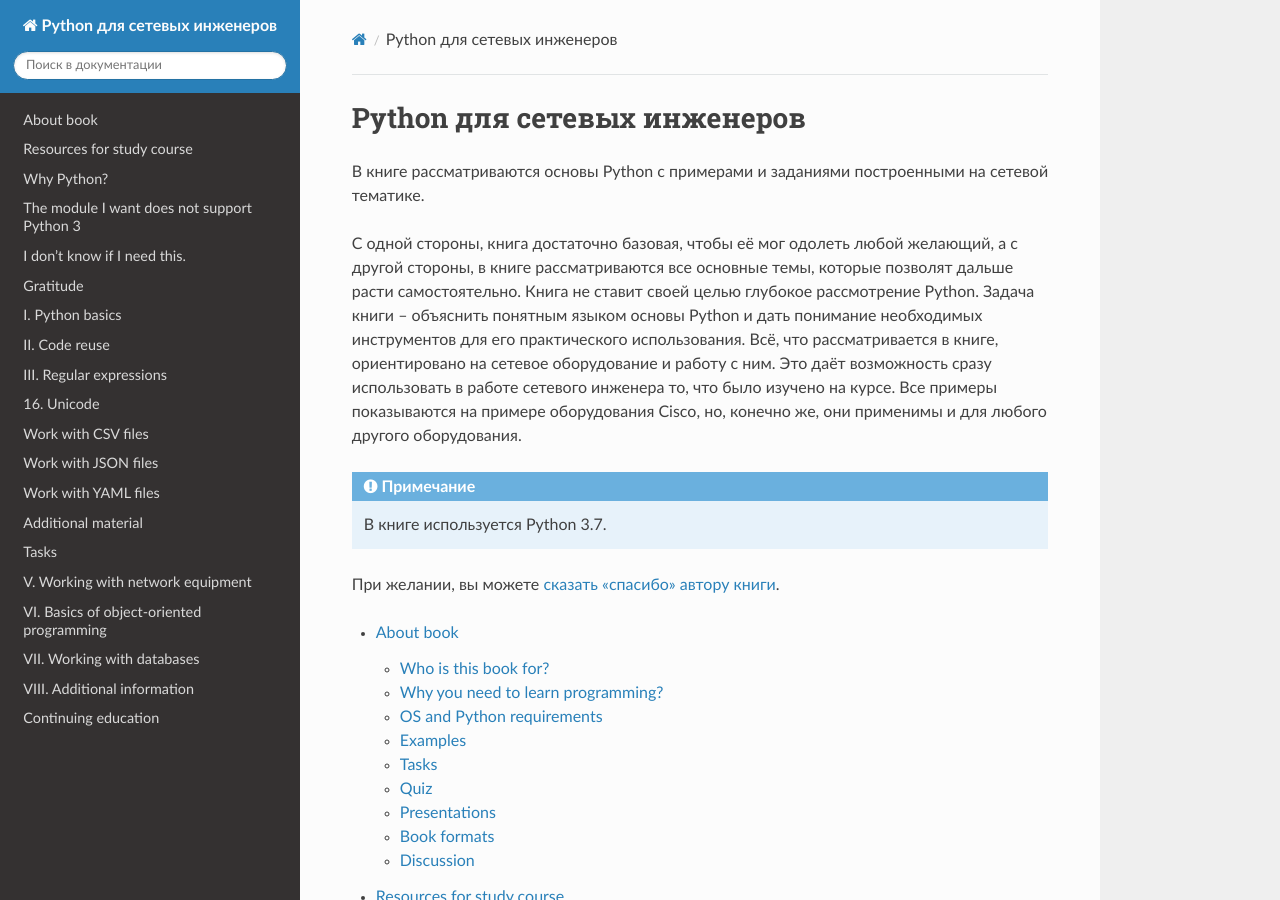
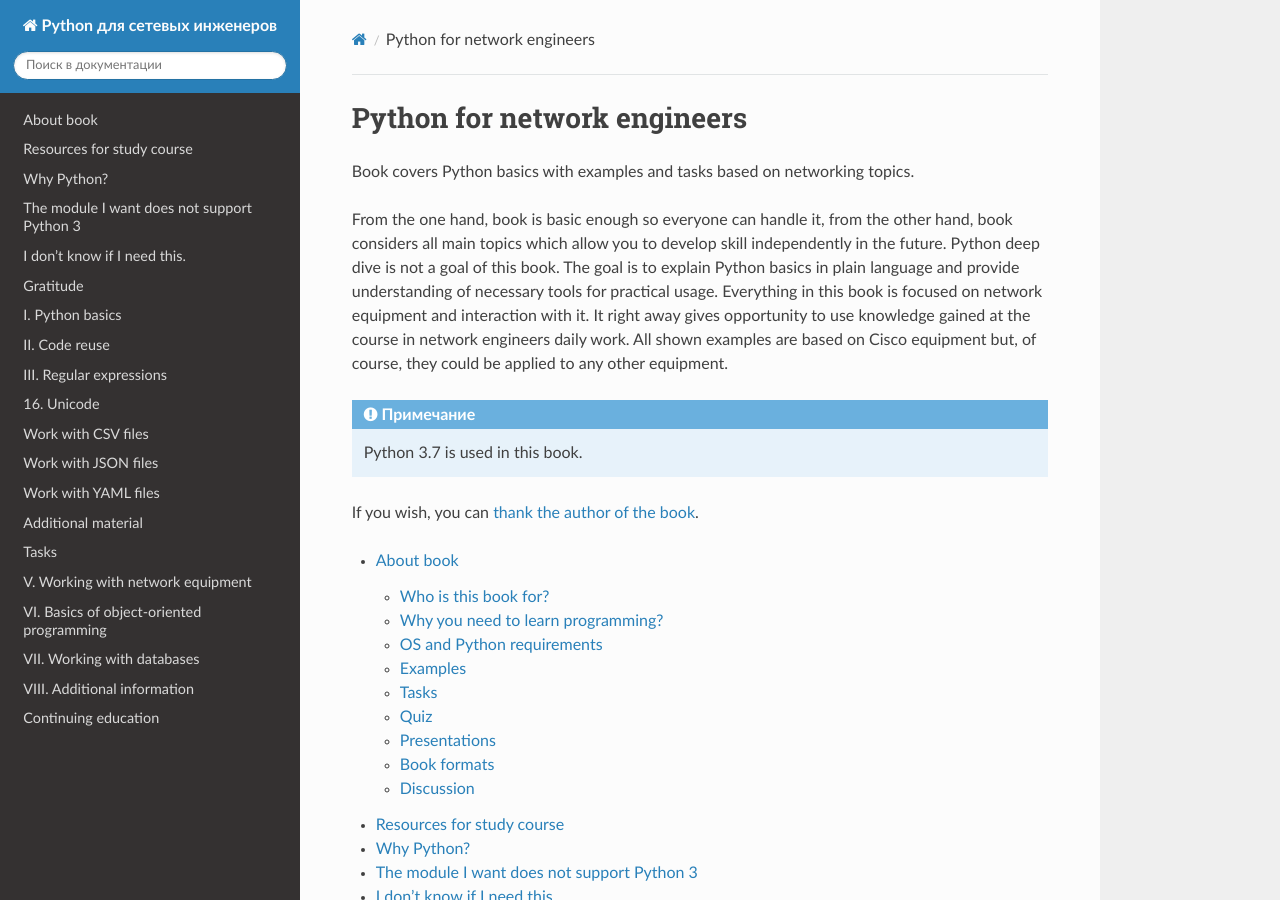
Before and after one commit to natenka/pyneng-book-en, a Sphinx documentation site: the page built from docs/source/contents.rst, in a window 1280 px wide and 900 px high. Built offline with Sphinx 7.4.7 and the Read the Docs theme 2.0.0, drawn with Linux system fonts in a browser that asks for light colours; pages that are not in the unit, such as notebooks, are missing from menus.

Commit message:
Update contents.rst

```diff
--- a/docs/source/contents.rst
+++ b/docs/source/contents.rst
@@ -1,15 +1,16 @@
-Python для сетевых инженеров
+Python for network engineers
 ============================
 
-В книге рассматриваются основы Python с примерами и заданиями построенными на сетевой тематике.
+Book covers Python basics with examples and tasks based on networking topics.
 
-С одной стороны, книга достаточно базовая, чтобы её мог одолеть любой желающий, а с другой стороны, в книге рассматриваются все основные темы, которые позволят дальше расти самостоятельно. Книга не ставит своей целью глубокое рассмотрение Python. Задача книги – объяснить понятным языком основы Python и дать понимание необходимых инструментов для его практического использования. Всё, что рассматривается в книге, ориентировано на сетевое оборудование и работу с ним. Это даёт возможность сразу использовать в работе сетевого инженера то, что было изучено на курсе. Все примеры показываются на примере оборудования Cisco, но, конечно же, они применимы и для любого другого оборудования.
+From the one hand, book is basic enough so everyone can handle it, from the other hand, book considers all main topics which allow you to develop skill independently in the future. Python deep dive is not a goal of this book. The goal is to explain Python basics in plain language and provide understanding of necessary tools for practical usage. Everything in this book is focused on network equipment and interaction with it. It right away gives opportunity to use knowledge gained at the course in network engineers daily work. All shown examples are based on Cisco equipment but, of course, they could be applied to any other equipment.
+
 
 .. note::
 
-    В книге используется Python 3.7.
+    Python 3.7 is used in this book.
 
-При желании, вы можете `сказать "спасибо" автору книги <https://natenka.github.io/thanks/>`__.
+If you wish, you can `thank the author of the book <https://natenka.github.io/thanks/>`__.
 
 
 .. toctree::
```
